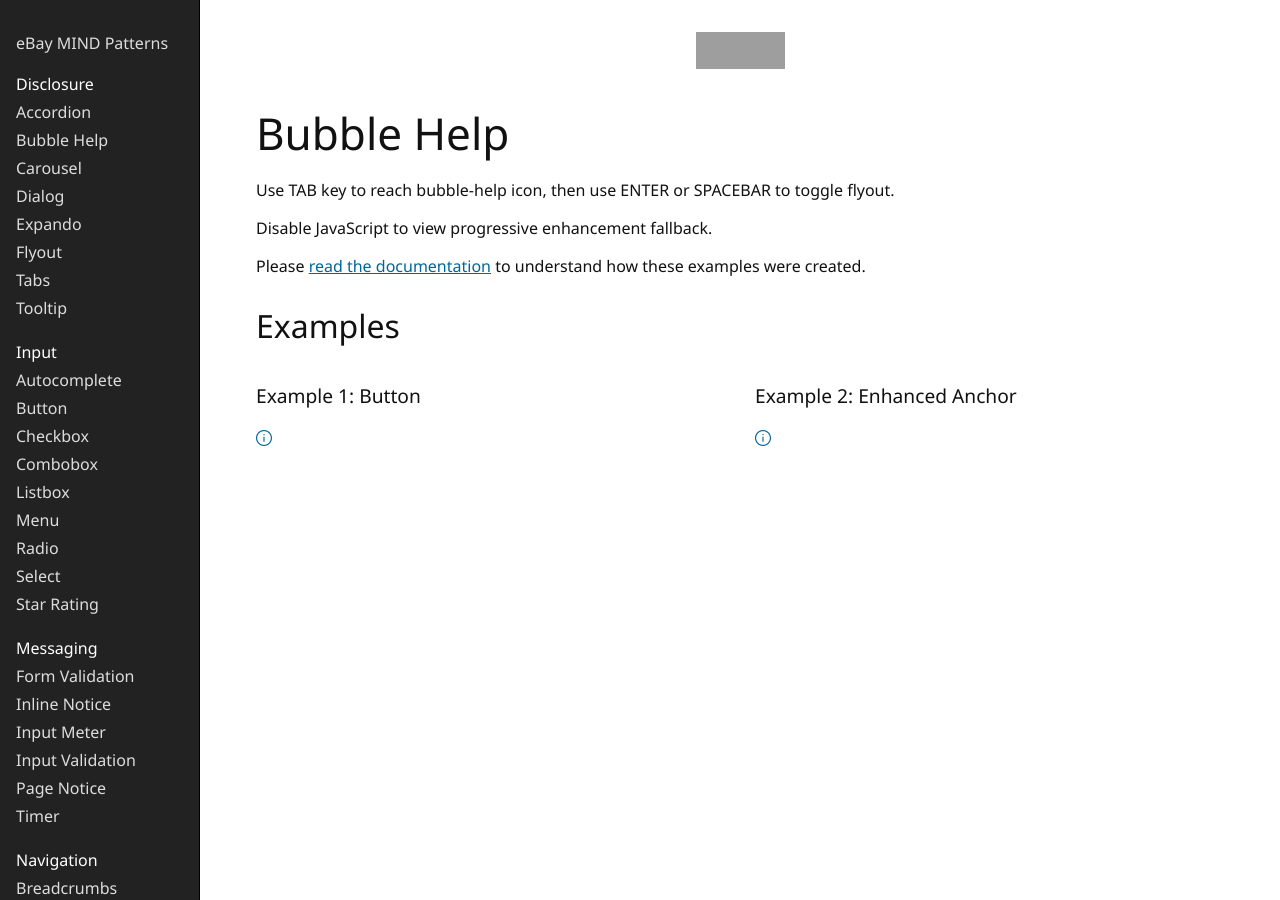
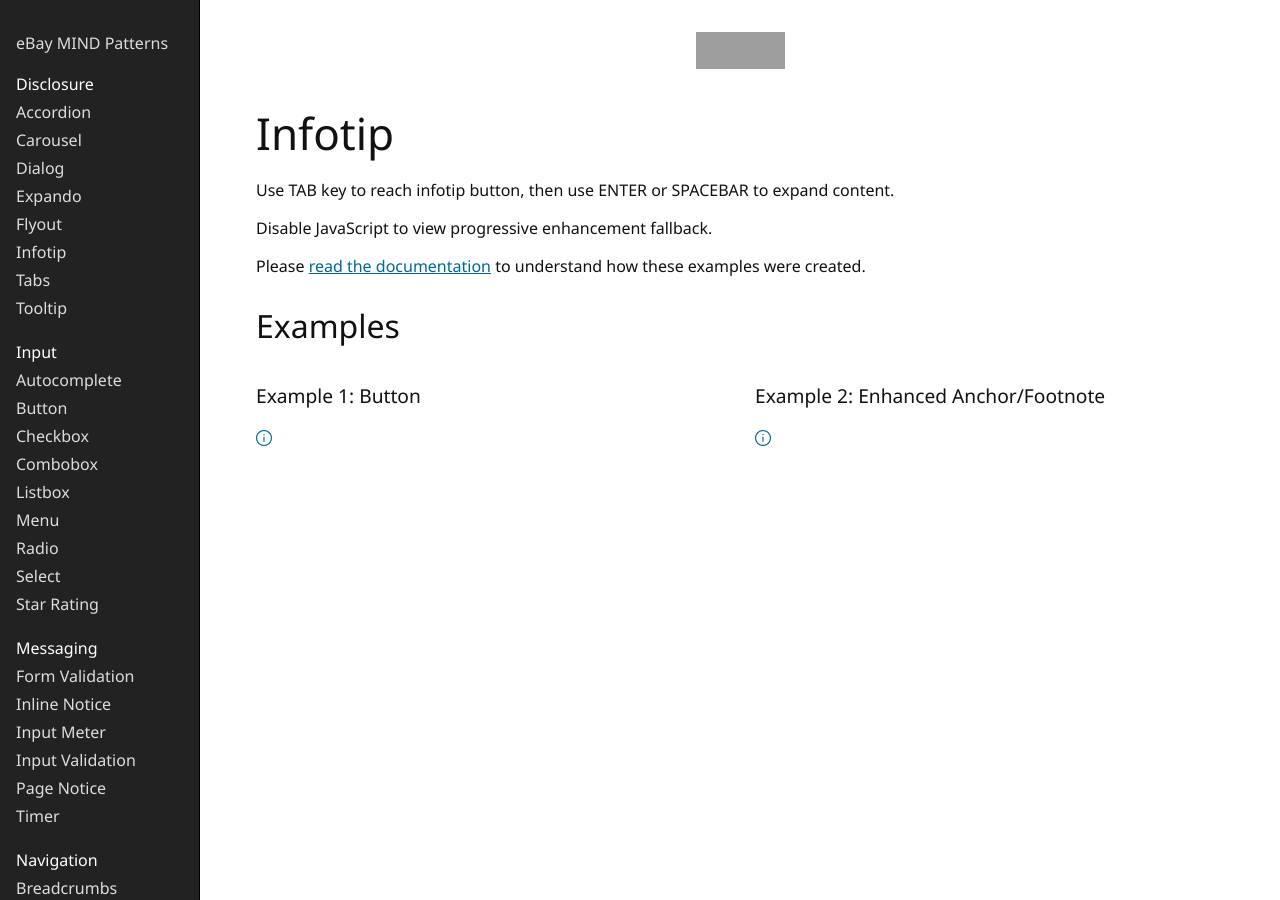
Before and after one commit to eBay/mindpatterns, a Jekyll site: the page built from _disclosure/infotip/index.html, in a window 1280 px wide. Built offline with Jekyll 4.4.1, drawn with Linux system fonts in a browser that asks for light colours; grey boxes are pictures that could not be loaded.

Commit message:
Renamed Bubble Help to Infotip

```diff
--- a/_disclosure/flyout/index.html
+++ b/_disclosure/flyout/index.html
@@ -16,7 +16,7 @@
 <h1>{{ page.title }}</h1>
 
 <h2 class="clipped">Readme</h2>
-<p>Flyout is a standalone pattern, but also form the basis of many composite patterns such as bubble help, combobox, date picker, menu &amp; faux menu.</p>
+<p>Flyout is a standalone pattern, but also form the basis of many composite patterns such as infotip, combobox, date picker, menu &amp; faux menu.</p>
 <p>Please <a href={{ "/disclosure/flyout.html" | prepend: site.patterns_baseurl | prepend: site.patterns_url }}>read the documentation</a> to understand how these examples were created.</p>
 
 <h2>Examples</h2>
--- a/_disclosure/bubblehelp/index.html
+++ b/_disclosure/infotip/index.html
@@ -1,12 +1,12 @@
 ---
 layout: page
-title: Bubble Help
+title: Infotip
 ---
 
 <link rel="stylesheet" href="../flyout/flyout.css">
-<link rel="stylesheet" href="bubblehelp.css">
+<link rel="stylesheet" href="infotip.css">
 <style>
-    #bubblehelp1 img {
+    #infotip img {
         display: none;
     }
     .flyout__overlay img {
@@ -24,9 +24,9 @@
 <h1>{{ page.title }}</h1>
 
 <h2 class="clipped">Readme</h2>
-<p>Use TAB key to reach bubble-help icon, then use ENTER or SPACEBAR to toggle flyout.</p>
+<p>Use TAB key to reach infotip button, then use ENTER or SPACEBAR to expand content.</p>
 <p>Disable JavaScript to view progressive enhancement fallback.</p>
-<p>Please <a href={{ "/disclosure/bubblehelp.html" | prepend: site.patterns_baseurl | prepend: site.patterns_url }}>read the documentation</a> to understand how these examples were created.</p>
+<p>Please <a href={{ "/disclosure/infotip.html" | prepend: site.patterns_baseurl | prepend: site.patterns_url }}>read the documentation</a> to understand how these examples were created.</p>
 
 <h2>Examples</h2>
 
@@ -34,7 +34,7 @@
     <div class="col-xs-12 col-md-6">
         <h3>Example 1: Button</h3>
         <div>
-            <span class="bubblehelp">
+            <span class="infotip">
                 <button class="flyout__trigger" type="button" aria-label="Help" disabled></button>
                 <span class="flyout__live-region" aria-live="polite">
                     <div class="flyout__overlay">
@@ -46,10 +46,10 @@
         </div>
     </div>
     <div class="col-xs-12 col-md-6">
-        <h3>Example 2: Enhanced Anchor</h3>
+        <h3>Example 2: Enhanced Anchor/Footnote</h3>
         <div>
-            <span class="bubblehelp">
-                <a href="#bubblehelp1"><sup>[1]</sup></a>
+            <span class="infotip">
+                <a href="#infotip1"><sup>[1]</sup></a>
             </span>
         </div>
     </div>
@@ -60,17 +60,17 @@
     <h2 id="ref_heading">References</h2>
     <ol>
         <li>
-            <div id="bubblehelp1" tabindex="-1">
+            <div id="infotip1" tabindex="-1">
                 <p><img src="{{ '/images/gregorsamsa.jpg' | relative_url }}" alt="Illustration of Gregor Samsa" /></p>
                 <p>Gregor Samsa appears to be based upon <a href="http://en.wikipedia.org/wiki/Franz_Kafka">Kafka</a> himself. As when Kafka suffered from insomnia, he feared he was repulsive and a burden to his family, during which time his sister was his caretaker.</p>
             </div>
         </li>
     </ol>
 </section>
-<script src="jquery.bubblehelp.js"></script>
+<script src="jquery.infotip.js"></script>
 <script>
     $(function() {
-        $('.bubblehelp').bubbleHelp();
+        $('.infotip').infotip();
         $('#references').remove();
     });
 </script>
--- a/_disclosure/bubblehelp/bubblehelp.css
+++ b/_disclosure/infotip/infotip.css
@@ -1,7 +1,7 @@
-.bubblehelp {
+.infotip {
     position: relative;
 }
-.bubblehelp .flyout__overlay {
+.infotip .flyout__overlay {
     background: LightYellow;
     border: 1px solid #ccc;
     box-shadow: 2px 2px 1px #ccc;
@@ -10,26 +10,26 @@
     padding: 0 16px;
     text-align: justify;
 }
-.bubblehelp .flyout__trigger {
+.infotip .flyout__trigger {
     background: 0;
     border: 0;
     padding: 0;
 }
-.bubblehelp a.flyout__trigger {
+.infotip a.flyout__trigger {
     text-decoration: none;
 }
-.bubblehelp .flyout__trigger:after {
+.infotip .flyout__trigger:after {
     color: #006699;
     content: '\e614';
     font-family: 'vq-icon-font';
     font-size: 16px;
 }
-.bubblehelp--js > .flyout__trigger[aria-expanded=true]:after {
+.infotip--js > .flyout__trigger[aria-expanded=true]:after {
     content: '\e60a';
 }
-.bubblehelp--js > .flyout__trigger sup {
+.infotip--js > .flyout__trigger sup {
     display: none;
 }
-.bubblehelp--js > .flyout__trigger:focus {
+.infotip--js > .flyout__trigger:focus {
     text-decoration: none;
 }
--- a/_disclosure/bubblehelp/jquery.bubblehelp.js
+++ b/_disclosure/infotip/jquery.infotip.js
@@ -7,7 +7,7 @@
 */
 
 /**
-* @file jQuery plugin that creates the basic interactivity for a bubble help flyout
+* @file jQuery plugin that creates the basic interactivity for an infotip flyout
 * @desc Please DO NOT copy this code to production! This is 'quick & ugly, just make it work!' code.
 * @requires jquery-click-flyout
 * @requires jquery-hijax-button
@@ -15,7 +15,7 @@
 * @author Ian McBurnie <ianmcburnie@hotmail.com>
 */
 (function($, window, document, undefined) {
-    $.fn.bubbleHelp = function() {
+    $.fn.infotip = function() {
         return this.each(function onEach() {
             var $widget = $(this);
             var $button = $widget.find('.flyout__trigger');
@@ -52,7 +52,7 @@
             $button.prop('disabled', false);
 
             // mark the widget as done
-            $widget.addClass('bubblehelp--js');
+            $widget.addClass('infotip--js');
         });
     };
 }(jQuery, window, document));
```
